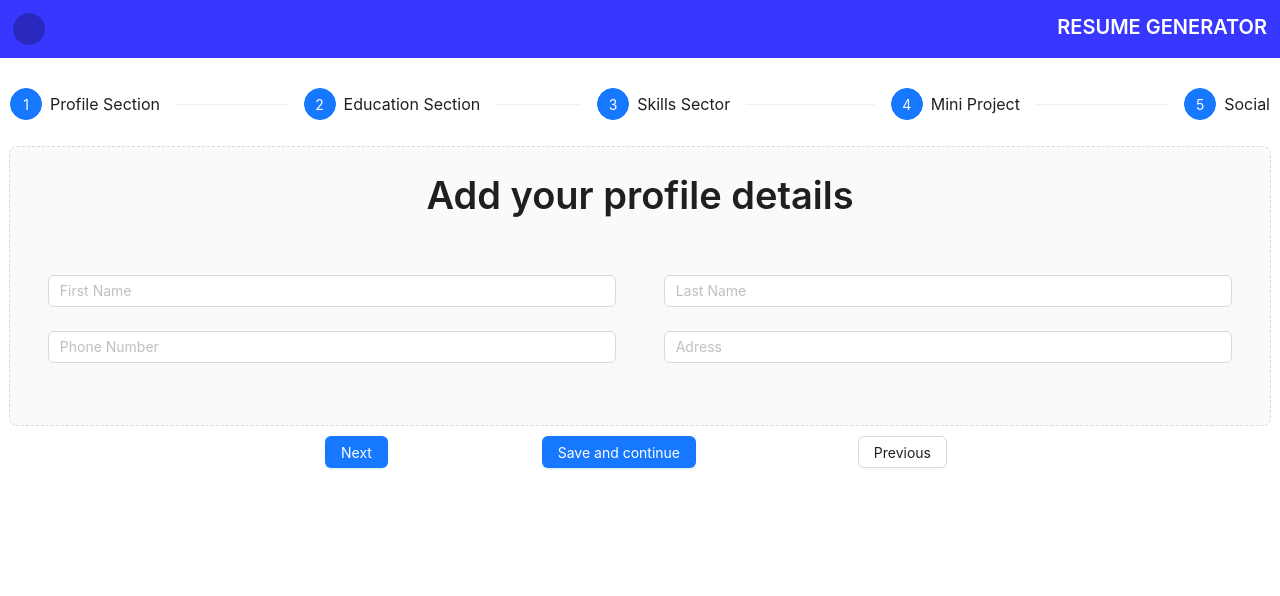
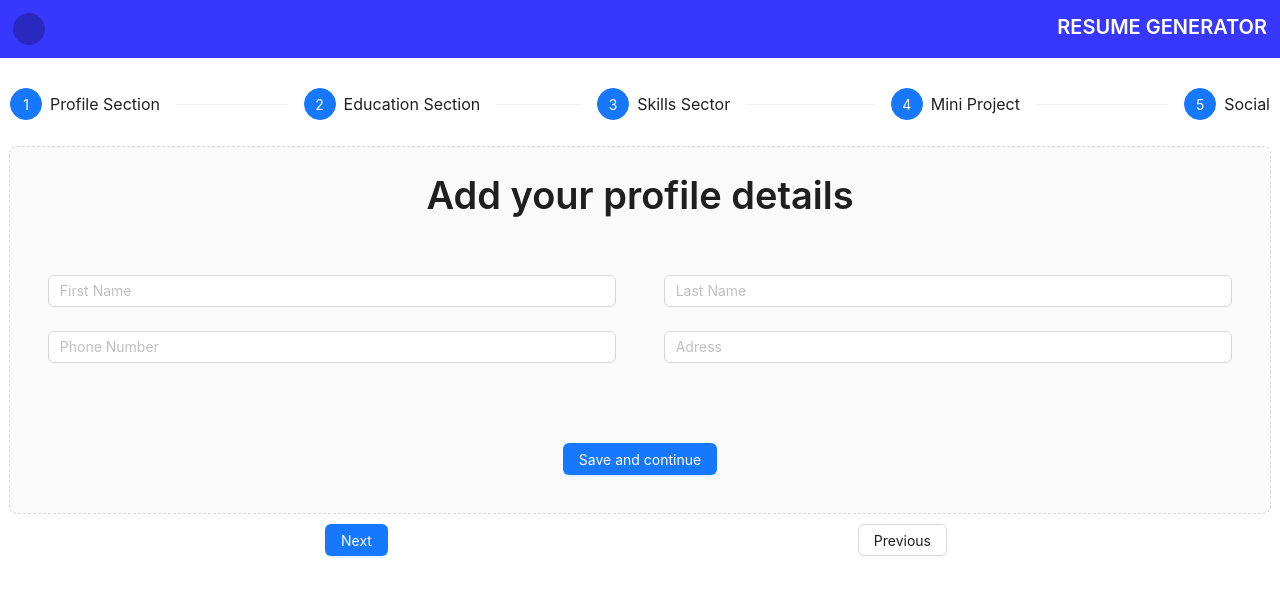
Before and after one commit to ElenMuradyan/resumeBuilder, a React (Create React App) app: page /cabinet in a window 1280 px wide. Shown: the top 596 px of the page. Built offline with nearby package versions, Linux system fonts and the light colour scheme; no server answers; the database is empty; sample sign-in values are in the browser's storage.

Commit message:
create ResumeInfo slice to save all the information before sending it to backend

```diff
--- a/package.json
+++ b/package.json
@@ -10,6 +10,7 @@
     "antd": "^5.22.0",
     "firebase": "^11.0.1",
     "libphonenumber-js": "^1.11.14",
+    "prop-types": "^15.8.1",
     "react": "^18.3.1",
     "react-dom": "^18.3.1",
     "react-redux": "^9.1.2",
--- a/src/App.js
+++ b/src/App.js
@@ -18,7 +18,7 @@ function App() {
 
   useEffect(() => {
     dispatch(fetchUserProfileInfo());
-  },[isAuth, dispatch]);
+  },[]);
 
   return (
     <LoadingWrapper>
--- a/src/components/sheard/MainComponents/ProfileSection/index.css
+++ /dev/null
@@ -1,11 +0,0 @@
-.Form{
-   width: 100%;
-}
-
-.Form .ant-form-item {
-    margin-bottom: 16px;
-}
-
-.Form .ant-btn {
-    width: 100%;
-}
--- a/src/components/sheard/MainComponents/ProfileSection/index.js
+++ b/src/components/sheard/MainComponents/ProfileSection/index.js
@@ -1,19 +1,27 @@
-import { Form, Input, Typography, Flex, Col } from "antd";
+import { Form, Input, Typography, Flex, Col, Button } from "antd";
 import { PhoneNumberValidation } from "../../../../core/utils/constants";
+import { useSelector, useDispatch } from "react-redux";
+import { setProfileSection } from "../../../../state-management/slices/ResumeInfo";
 
 const { Title } = Typography;
 
 const ProfileSection = () => {
     const [ form ] = Form.useForm();
+    const { profileSection } = useSelector(store => store.resumeInfo)
+    const dispatch = useDispatch();
 
     const handleData = values => {
-
+        dispatch(setProfileSection(values));
     };
 
     return(
         <>
         <Title>Add your profile details</Title>
-        <Form form={form} onFinish={handleData} className='Form' style={{width: '100%', padding: '3%'}}>
+        <Form
+        form={form}
+        onFinish={handleData}
+        initialValues={profileSection}
+        style={{width: '100%', padding: '3%'}}>
             <Flex justify='space-between'>
                 <Col style={{width: '48%'}}>
                     <Form.Item
@@ -68,6 +76,9 @@ const ProfileSection = () => {
                 </Form.Item>
                 </Col>
             </Flex>
+            <Form.Item>
+            </Form.Item>
+            <Button type='primary' htmlType='submit'>Save and continue</Button>
             </Form>
         </>
     )
--- a/src/pages/MainPage/index.js
+++ b/src/pages/MainPage/index.js
@@ -39,7 +39,6 @@ const MainPage = () => {
       <Button type="primary" onClick={() => next()}>
             Next
           </Button>
-        <Button type='primary' htmlType='submit'>Save and continue</Button>
           <Button
             style={{
               margin: '0 8px',
--- /dev/null
+++ b/src/state-management/slices/ResumeInfo/index.js
@@ -0,0 +1,28 @@
+import { createSlice } from "@reduxjs/toolkit";
+
+const initialState = {
+    profileSection: {
+        firstName: '',
+        lastName: '',
+        phoneNumber: '',
+        adress: '',
+        imgUrl: ''
+    },
+    educationSection: {},
+    skillsSection: {},
+    miniProjects: {},
+    socialSection: {}
+}
+
+const resumeInfoSlice = createSlice({
+    name: 'resumeInfo',
+    initialState,
+    reducers: {
+        setProfileSection: (state, action) => {
+            state.profileSection = action.payload;
+        }
+    },
+})
+
+export default resumeInfoSlice.reducer;
+export const { setProfileSection } = resumeInfoSlice.actions;
--- a/src/state-management/store.js
+++ b/src/state-management/store.js
@@ -1,8 +1,10 @@
 import { configureStore } from '@reduxjs/toolkit';
-import userProfileReducer from '../state-management/slices/userProfile'
+import userProfileReducer from '../state-management/slices/userProfile';
+import resumeInfoReducer from '../state-management/slices/ResumeInfo';
 
 export const store = configureStore({
     reducer: {
-        userProfile: userProfileReducer
+        userProfile: userProfileReducer,
+        resumeInfo: resumeInfoReducer
     }
 });
```
Also changed, not shown: src/core/functions/createResume.js (added), 1 other file (tests, documents, lock files or other folders).
